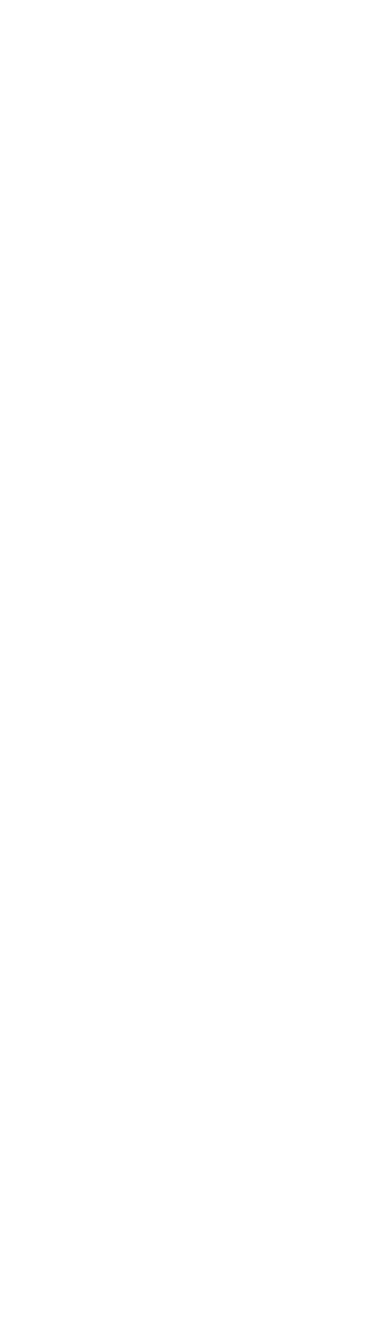
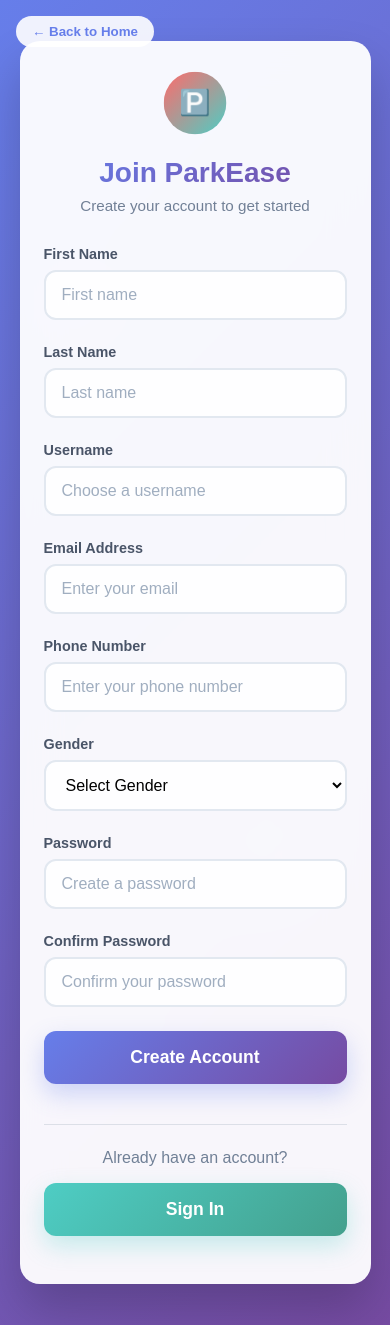
Before and after one commit to abhist-jain-iit/parking_management_app_21f3000201, a Flask app: page /auth/signup.html in a window 390 px wide. Before the commit the page is empty. Before the commit the page ends 844 px from the top, so only its background shows below. Run offline with Flask 3, Linux system fonts and the light colour scheme.

Commit message:
Form Created Successfully

```diff
--- /dev/null
+++ b/app/static/css/form.css
@@ -0,0 +1,295 @@
+/* Global CSS for ParkEase Application */
+
+* {
+    margin: 0;
+    padding: 0;
+    box-sizing: border-box;
+}
+
+body {
+    font-family: 'Arial', sans-serif;
+    background: linear-gradient(135deg, #667eea 0%, #764ba2 100%);
+    min-height: 100vh;
+    display: flex;
+    align-items: center;
+    justify-content: center;
+    position: relative;
+    padding-top: 25px;
+    padding-bottom: 25px;
+    overflow: scroll;
+}
+
+/* Animated background elements */
+.bg-shapes {
+    position: absolute;
+    top: 0;
+    left: 0;
+    width: 100%;
+    height: 100%;
+    z-index: 1;
+}
+
+.shape {
+    position: absolute;
+    background: rgba(255, 255, 255, 0.1);
+    border-radius: 50%;
+    animation: float 6s ease-in-out infinite;
+}
+
+.shape:nth-child(1) {
+    width: 80px;
+    height: 80px;
+    top: 20%;
+    left: 10%;
+    animation-delay: 0s;
+}
+
+.shape:nth-child(2) {
+    width: 120px;
+    height: 120px;
+    top: 60%;
+    right: 15%;
+    animation-delay: 2s;
+}
+
+.shape:nth-child(3) {
+    width: 60px;
+    height: 60px;
+    bottom: 20%;
+    left: 20%;
+    animation-delay: 4s;
+}
+
+@keyframes float {
+    0%, 100% { transform: translateY(0px) rotate(0deg); }
+    50% { transform: translateY(-20px) rotate(180deg); }
+}
+
+.container {
+    background: rgba(255, 255, 255, 0.95);
+    backdrop-filter: blur(20px);
+    border-radius: 20px;
+    padding: 2.5rem;
+    text-align: center;
+    box-shadow: 0 25px 50px rgba(0, 0, 0, 0.2);
+    max-width: 450px;
+    width: 90%;
+    position: relative;
+    z-index: 10;
+    transform: translateY(0);
+    transition: all 0.3s ease;
+}
+
+.container:hover {
+    transform: translateY(-5px);
+    box-shadow: 0 35px 70px rgba(0, 0, 0, 0.25);
+}
+
+.logo {
+    width: 60px;
+    height: 60px;
+    background: linear-gradient(135deg, #ff6b6b, #4ecdc4);
+    border-radius: 50%;
+    margin: 0 auto 1.5rem;
+    display: flex;
+    align-items: center;
+    justify-content: center;
+    font-size: 1.5rem;
+    color: white;
+    font-weight: bold;
+    animation: pulse 2s infinite;
+}
+
+@keyframes pulse {
+    0% { transform: scale(1); }
+    50% { transform: scale(1.05); }
+    100% { transform: scale(1); }
+}
+
+.form-title {
+    color: #2d3748;
+    font-size: 2rem;
+    font-weight: bold;
+    margin-bottom: 0.5rem;
+    background: linear-gradient(135deg, #667eea, #764ba2);
+    -webkit-background-clip: text;
+    -webkit-text-fill-color: transparent;
+    background-clip: text;
+}
+
+.form-subtitle {
+    color: #718096;
+    margin-bottom: 2rem;
+    font-size: 0.95rem;
+}
+
+.form-group {
+    margin-bottom: 1.5rem;
+    text-align: left;
+}
+
+.form-row {
+    display: flex;
+    gap: 1rem;
+}
+
+.form-row .form-group {
+    flex: 1;
+}
+
+label {
+    display: block;
+    margin-bottom: 0.5rem;
+    color: #4a5568;
+    font-weight: 600;
+    font-size: 0.9rem;
+}
+
+input, select {
+    width: 100%;
+    padding: 0.875rem 1rem;
+    border: 2px solid #e2e8f0;
+    border-radius: 12px;
+    font-size: 1rem;
+    transition: all 0.3s ease;
+    background: rgba(255, 255, 255, 0.9);
+}
+
+input:focus, select:focus {
+    outline: none;
+    border-color: #667eea;
+    box-shadow: 0 0 0 3px rgba(102, 126, 234, 0.1);
+    background: white;
+}
+
+input::placeholder {
+    color: #a0aec0;
+}
+
+.btn {
+    width: 100%;
+    padding: 1rem;
+    border: none;
+    border-radius: 12px;
+    font-size: 1.1rem;
+    font-weight: 600;
+    cursor: pointer;
+    transition: all 0.3s ease;
+    position: relative;
+    overflow: hidden;
+    margin-bottom: 1rem;
+}
+
+.btn::before {
+    content: '';
+    position: absolute;
+    top: 0;
+    left: -100%;
+    width: 100%;
+    height: 100%;
+    background: linear-gradient(90deg, transparent, rgba(255, 255, 255, 0.2), transparent);
+    transition: left 0.5s;
+}
+
+.btn:hover::before {
+    left: 100%;
+}
+
+.btn-primary {
+    background: linear-gradient(135deg, #667eea, #764ba2);
+    color: white;
+    box-shadow: 0 10px 25px rgba(102, 126, 234, 0.3);
+}
+
+.btn-primary:hover {
+    transform: translateY(-2px);
+    box-shadow: 0 15px 35px rgba(102, 126, 234, 0.4);
+}
+
+.form-switch {
+    text-align: center;
+    margin-top: 1.5rem;
+    padding-top: 1.5rem;
+    border-top: 1px solid rgba(113, 128, 150, 0.2);
+}
+
+.form-switch p {
+    color: #718096;
+    margin-bottom: 1rem;
+}
+
+.btn-switch {
+    background: linear-gradient(135deg, #4ecdc4, #44a08d);
+    color: white;
+    box-shadow: 0 10px 25px rgba(78, 205, 196, 0.3);
+}
+
+.btn-switch:hover {
+    transform: translateY(-2px);
+    box-shadow: 0 15px 35px rgba(78, 205, 196, 0.4);
+}
+
+.back-home {
+    position: absolute;
+    top: 2rem;
+    left: 2rem;
+    background: rgba(255, 255, 255, 0.9);
+    border: none;
+    border-radius: 50px;
+    padding: 0.75rem 1.5rem;
+    color: #667eea;
+    font-weight: 600;
+    cursor: pointer;
+    transition: all 0.3s ease;
+    z-index: 20;
+}
+
+.back-home:hover {
+    background: white;
+    transform: translateY(-2px);
+    box-shadow: 0 10px 25px rgba(0, 0, 0, 0.1);
+}
+
+.form-page {
+    display: none;
+}
+
+.form-page.active {
+    display: block;
+}
+
+.error-message {
+    color: #e53e3e;
+    font-size: 0.875rem;
+    margin-top: 0.5rem;
+    display: none;
+}
+
+.success-message {
+    color: #38a169;
+    font-size: 0.875rem;
+    margin-top: 0.5rem;
+    display: none;
+}
+
+@media (max-width: 480px) {
+    .container {
+        padding: 2rem 1.5rem;
+        margin: 1rem;
+    }
+
+    .form-title {
+        font-size: 1.75rem;
+    }
+
+    .form-row {
+        flex-direction: column;
+        gap: 0;
+    }
+
+    .back-home {
+        top: 1rem;
+        left: 1rem;
+        padding: 0.5rem 1rem;
+    }
+}
--- /dev/null
+++ b/app/static/js/form.js
@@ -0,0 +1,178 @@
+// form.js
+
+function showLogin() {
+    window.location.href = '../auth/login.html';
+    clearMessages();
+}
+
+function showSignup() {
+    window.location.href = '../auth/signup.html';
+    clearMessages();
+}
+
+function goHome() {
+    window.location.href = '../';
+}
+
+function clearMessages() {
+    document.querySelectorAll('.error-message, .success-message').forEach(msg => {
+        msg.style.display = 'none';
+        msg.textContent = '';
+    });
+}
+
+function showError(elementId, message) {
+    const errorElement = document.getElementById(elementId);
+    if (errorElement) {
+        errorElement.textContent = message;
+        errorElement.style.display = 'block';
+    }
+}
+
+function showSuccess(elementId, message) {
+    const successElement = document.getElementById(elementId);
+    if (successElement) {
+        successElement.textContent = message;
+        successElement.style.display = 'block';
+    }
+}
+
+function handleLogin(event) {
+    event.preventDefault();
+    clearMessages();
+
+    const formData = new FormData(event.target);
+    const loginData = {
+        emailOrUsername: formData.get('loginEmail'),
+        password: formData.get('loginPassword')
+    };
+
+    // Basic validation
+    if (!loginData.emailOrUsername || !loginData.password) {
+        showError('loginError', 'Please fill in all fields');
+        return;
+    }
+
+    if (loginData.emailOrUsername.trim().length === 0 || loginData.password.trim().length === 0) {
+        showError('loginError', 'Please fill in all fields');
+        return;
+    }
+
+    console.log('Login Data:', loginData);
+
+    // Simulate API call
+    setTimeout(() => {
+        showSuccess('loginSuccess', 'Login successful! Redirecting...');
+        setTimeout(() => {
+            alert('Redirecting to dashboard...');
+            // window.location.href = 'dashboard.html';
+        }, 1500);
+    }, 1000);
+}
+
+function handleSignup(event) {
+    event.preventDefault();
+    clearMessages();
+
+    const formData = new FormData(event.target);
+    const signupData = {
+        firstName: formData.get('firstName'),
+        lastName: formData.get('lastName'),
+        username: formData.get('username'),
+        email: formData.get('email'),
+        phoneNumber: formData.get('phoneNumber'),
+        gender: formData.get('gender'),
+        password: formData.get('password'),
+        confirmPassword: formData.get('confirmPassword')
+    };
+
+    // Check if all fields are filled
+    if (Object.values(signupData).some(value => !value || value.trim().length === 0)) {
+        showError('signupError', 'Please fill in all fields');
+        return;
+    }
+
+    // Password match validation
+    if (signupData.password !== signupData.confirmPassword) {
+        showError('signupError', 'Passwords do not match');
+        return;
+    }
+
+    // Password length validation (fixed: changed from 6 to 8 characters)
+    if (signupData.password.length < 8) {
+        showError('signupError', 'Password must be at least 8 characters long');
+        return;
+    }
+
+    // Email validation
+    const emailRegex = /^[^\s@]+@[^\s@]+\.[^\s@]+$/;
+    if (!emailRegex.test(signupData.email)) {
+        showError('signupError', 'Please enter a valid email address');
+        return;
+    }
+
+    // Phone number validation
+    const phoneRegex = /^[\d\s\-\+\(\)]{10,15}$/;
+    if (!phoneRegex.test(signupData.phoneNumber)) {
+        showError('signupError', 'Please enter a valid phone number (10-15 digits)');
+        return;
+    }
+
+    // Username validation (additional check)
+    if (signupData.username.length < 3) {
+        showError('signupError', 'Username must be at least 3 characters long');
+        return;
+    }
+
+    // Remove confirmPassword before sending to server
+    delete signupData.confirmPassword;
+
+    console.log('Signup Data:', signupData);
+
+    // Simulate API call
+    setTimeout(() => {
+        showSuccess('signupSuccess', 'Account created successfully! Please check your email for verification.');
+        setTimeout(() => {
+            const form = document.getElementById('signupFormElement');
+            if (form) {
+                form.reset();
+            }
+            showLogin();
+        }, 2000);
+    }, 1000);
+}
+
+// DOM content loaded logic
+document.addEventListener('DOMContentLoaded', function () {
+    // Background shape animation
+    const shapes = document.querySelectorAll('.shape');
+
+    if (shapes.length > 0) {
+        document.addEventListener('mousemove', function (e) {
+            const mouseX = e.clientX / window.innerWidth;
+            const mouseY = e.clientY / window.innerHeight;
+
+            shapes.forEach((shape, index) => {
+                const speed = (index + 1) * 0.5;
+                const x = (mouseX - 0.5) * speed * 50;
+                const y = (mouseY - 0.5) * speed * 50;
+                shape.style.transform = `translate(${x}px, ${y}px)`;
+            });
+        });
+    }
+
+    // URL parameter check (only for pages that support it)
+    const urlParams = new URLSearchParams(window.location.search);
+    const action = urlParams.get('action');
+
+    // This functionality is mainly for the main auth page if you have one
+    if (action === 'signup' && typeof showSignup === 'function') {
+        showSignup();
+    } else if (typeof showLogin === 'function') {
+        // Only call showLogin if we're not already on a specific page
+        const currentPath = window.location.pathname;
+        if (!currentPath.includes('login.html') && !currentPath.includes('signup.html')) {
+            showLogin();
+        }
+    }
+});
--- a/app/templates/auth/signup.html
+++ b/app/templates/auth/signup.html
@@ -3,9 +3,86 @@
 <head>
     <meta charset="UTF-8">
     <meta name="viewport" content="width=device-width, initial-scale=1.0">
-    <title>Document</title>
+    <title>ParkEase - Sign Up</title>
+    <link rel="stylesheet" href="../static/css/form.css">
 </head>
 <body>
+    <div class="bg-shapes">
+        <div class="shape"></div>
+        <div class="shape"></div>
+        <div class="shape"></div>
+    </div>
 
+    <button class="back-home" onclick="goHome()">← Back to Home</button>
+
+    <div class="container">
+        <div class="logo">🅿️</div>
+
+        <!-- Signup Form -->
+        <div class="form-page active">
+            <h2 class="form-title">Join ParkEase</h2>
+            <p class="form-subtitle">Create your account to get started</p>
+
+            <form id="signupFormElement" onsubmit="handleSignup(event)">
+                <div class="form-row">
+                    <div class="form-group">
+                        <label for="firstName">First Name</label>
+                        <input type="text" id="firstName" name="firstName" placeholder="First name" required>
+                    </div>
+                    <div class="form-group">
+                        <label for="lastName">Last Name</label>
+                        <input type="text" id="lastName" name="lastName" placeholder="Last name" required>
+                    </div>
+                </div>
+
+                <div class="form-group">
+                    <label for="username">Username</label>
+                    <input type="text" id="username" name="username" placeholder="Choose a username" required>
+                </div>
+
+                <div class="form-group">
+                    <label for="email">Email Address</label>
+                    <input type="email" id="email" name="email" placeholder="Enter your email" required>
+                </div>
+
+                <div class="form-group">
+                    <label for="phoneNumber">Phone Number</label>
+                    <input type="tel" id="phoneNumber" name="phoneNumber" placeholder="Enter your phone number" required>
+                </div>
+
+                <div class="form-group">
+                    <label for="gender">Gender</label>
+                    <select id="gender" name="gender" required>
+                        <option value="">Select Gender</option>
+                        <option value="MALE">Male</option>
+                        <option value="FEMALE">Female</option>
+                        <option value="OTHER">Other</option>
+                    </select>
+                </div>
+
+                <div class="form-group">
+                    <label for="password">Password</label>
+                    <input type="password" id="password" name="password" placeholder="Create a password" required>
+                </div>
+
+                <div class="form-group">
+                    <label for="confirmPassword">Confirm Password</label>
+                    <input type="password" id="confirmPassword" name="confirmPassword" placeholder="Confirm your password" required>
+                </div>
+
+                <button type="submit" class="btn btn-primary">Create Account</button>
+
+                <div class="error-message" id="signupError"></div>
+                <div class="success-message" id="signupSuccess"></div>
+            </form>
+
+            <div class="form-switch">
+                <p>Already have an account?</p>
+                <button type="button" class="btn btn-switch" onclick="showLogin()">Sign In</button>
+            </div>
+        </div>
+    </div>
+
+    <script src="../static/js/form.js"></script>
 </body>
 </html>
--- a/app/templates/home.html
+++ b/app/templates/home.html
@@ -270,7 +270,7 @@
         <div class="logo">🅿️</div>
 
         <div class="welcome-text">
-            <h1>WELCOME TO PARKEASE!</h1>
+            <h1>WELCOME TO PARK-EASE!</h1>
             <p>Find, reserve, and manage your parking spots with ease. Smart parking solutions for modern cities.</p>
         </div>
 
```
Also changed, not shown: app/templates/auth/login.html (+43 -2 lines).
